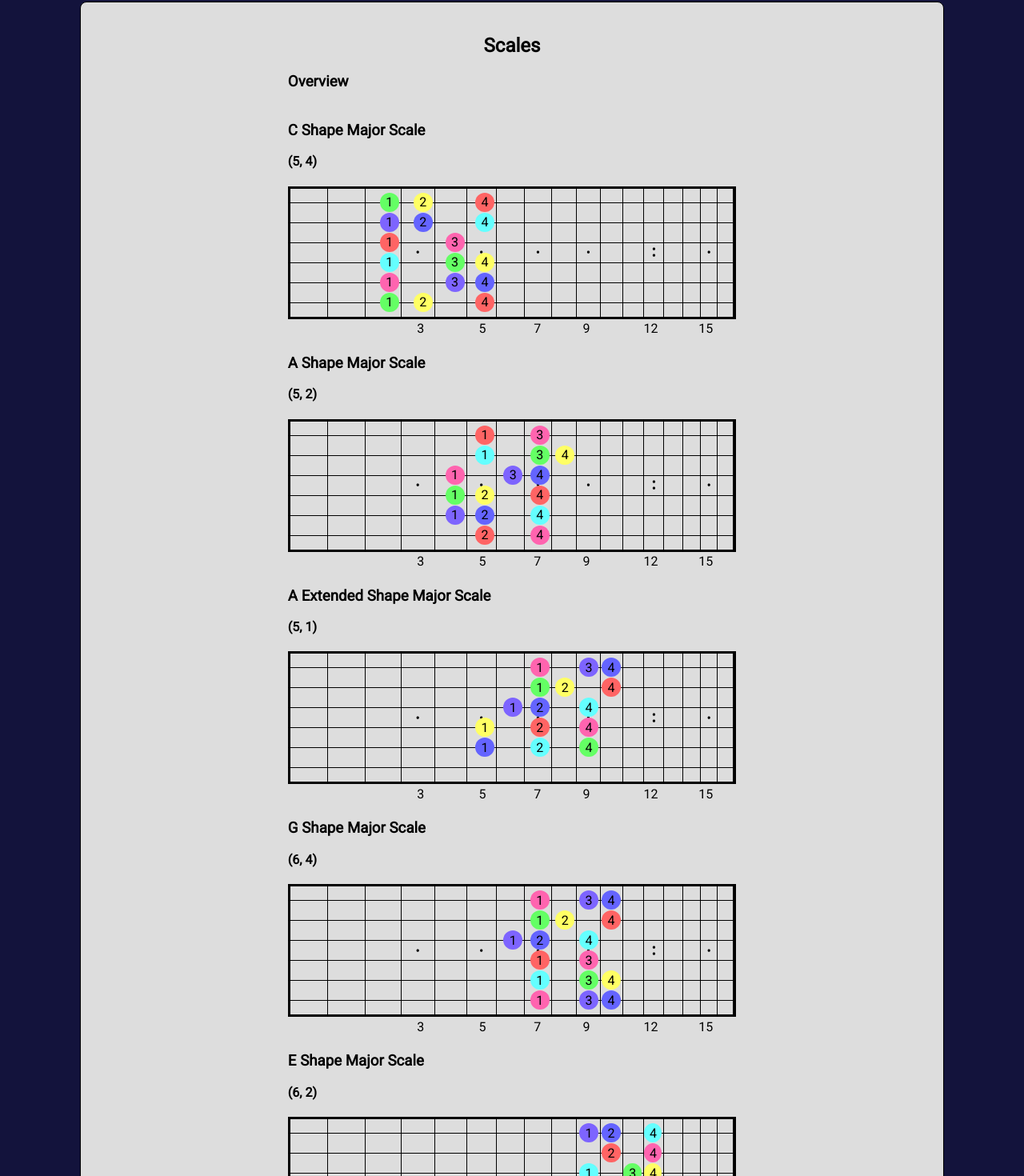
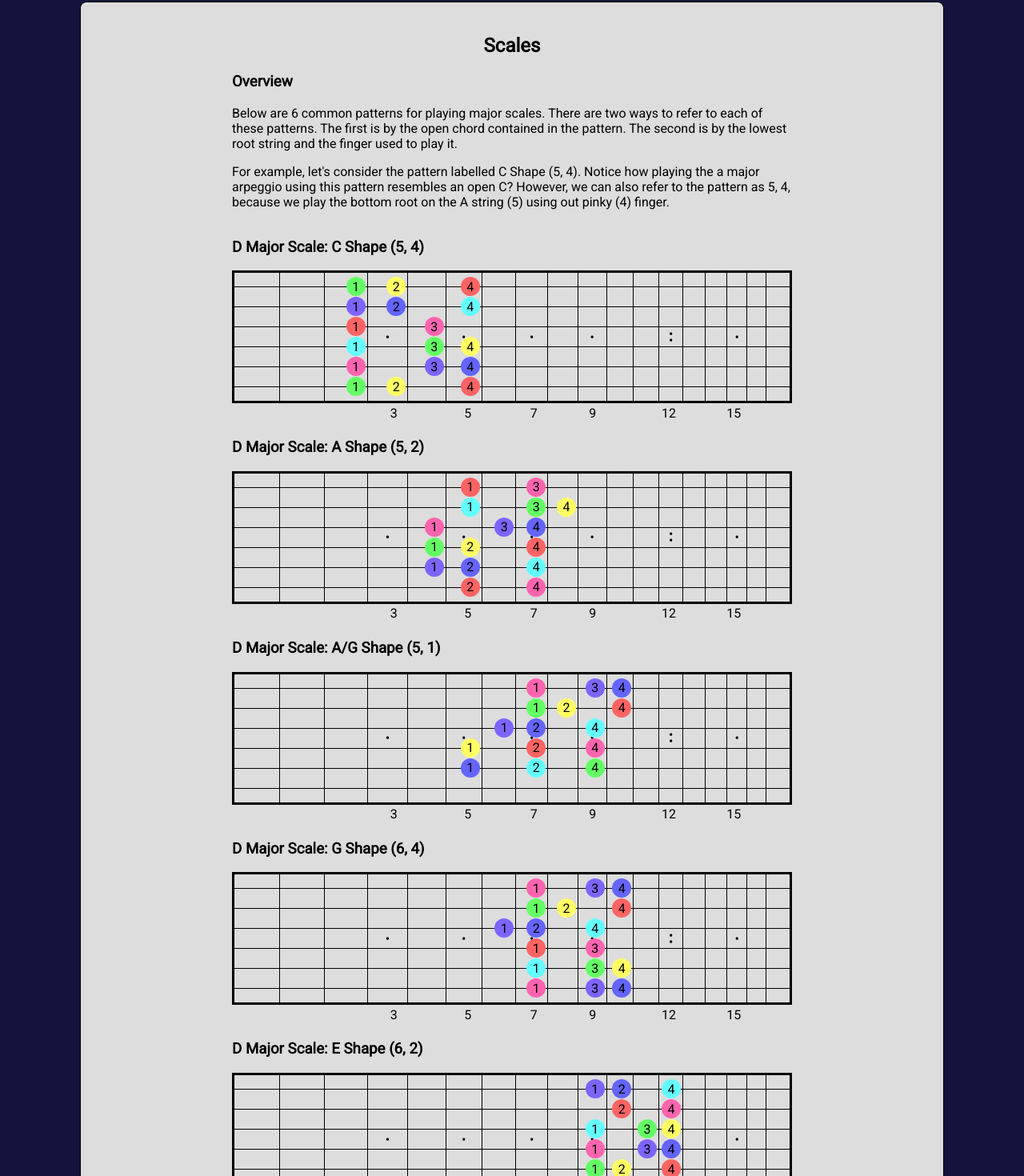
Before and after one commit to milmd90/mattdeanmiller, a React (Create React App) app in the folder client/: page /scales in a window 1280 px wide. Shown: the part 96-1566 px from the top of the page at 80% size. Built offline with nearby package versions, Linux system fonts and the light colour scheme.

Commit message:
scale overview

```diff
--- a/client/src/pages/Scales.tsx
+++ b/client/src/pages/Scales.tsx
@@ -9,14 +9,21 @@ export default function Scales() {
           <h3 id='sound'>
             Overview
           </h3>
+          <p>
+            Below are 6 common patterns for playing major scales.
+            There are two ways to refer to each of these patterns.
+            The first is by the open chord contained in the pattern.
+            The second is by the lowest root string and the finger used to play it.
+          </p><p>
+            For example, let's consider the pattern labelled C Shape (5, 4).
+            Notice how playing the a major arpeggio using this pattern resembles an open C?
+            However, we can also refer to the pattern as 5, 4, because we play the bottom root on the A string (5) using out pinky (4) finger.
+          </p>
         </div>
         <div className='item'>
           <h3>
-            C Shape Major Scale
+            D Major Scale: C Shape (5, 4)
           </h3>
-          <h4>
-            (5, 4)
-          </h4>
           <Fretboard
             start={0}
             end={16}
@@ -41,11 +48,8 @@ export default function Scales() {
         </div>
         <div className='item'>
           <h3>
-            A Shape Major Scale
+            D Major Scale: A Shape (5, 2)
           </h3>
-          <h4>
-            (5, 2)
-          </h4>
           <Fretboard
             start={0}
             end={16}
@@ -70,11 +74,8 @@ export default function Scales() {
         </div>
         <div className='item'>
           <h3>
-            A Extended Shape Major Scale
+            D Major Scale: A/G Shape (5, 1)
           </h3>
-          <h4>
-            (5, 1)
-          </h4>
           <Fretboard
             start={0}
             end={16}
@@ -99,11 +100,8 @@ export default function Scales() {
         </div>
         <div className='item'>
           <h3>
-            G Shape Major Scale
+            D Major Scale: G Shape (6, 4)
           </h3>
-          <h4>
-            (6, 4)
-          </h4>
           <Fretboard
             start={0}
             end={16}
@@ -128,11 +126,8 @@ export default function Scales() {
         </div>
         <div className='item'>
           <h3>
-            E Shape Major Scale
+            D Major Scale: E Shape (6, 2)
           </h3>
-          <h4>
-            (6, 2)
-          </h4>
           <Fretboard
             start={0}
             end={16}
@@ -157,11 +152,8 @@ export default function Scales() {
         </div>
         <div className='item'>
           <h3>
-            D Shape Major Scale
+            D Major Scale: D Shape (6, 1)
           </h3>
-          <h4>
-            (6, 1)
-          </h4>
           <Fretboard
             start={0}
             end={16}
--- a/client/src/styles/index.css
+++ b/client/src/styles/index.css
@@ -548,7 +548,7 @@ a {
 }
 
 :root {
-  --fret-scale: 50;
+  --fret-scale: 60;
 }
 
 .fret-0 {
```
